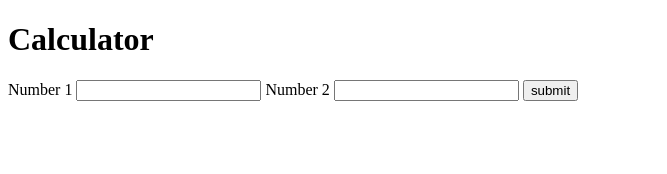
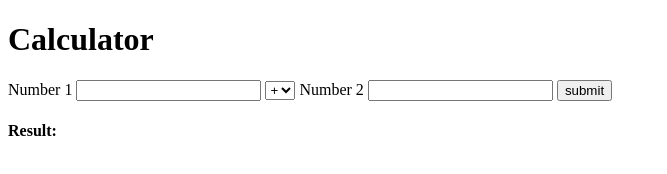
Before and after one commit to Ahmad-Rehman/Assignment-2, a plain HTML site: page Assignment 3/index.html in a window 1280 px wide. Shown: the whole page, without its empty margins (0-667 px from the left). Drawn offline with Linux system fonts and the light colour scheme.

Commit message:
First Commit

```diff
--- a/Assignment 3/index.html
+++ b/Assignment 3/index.html
@@ -12,12 +12,19 @@
         <label for="text" >Number 1</label>
         <input type="text" name="num1"/>
 
+        <select id="operator">
+        <option id="+">+</option>
+        <option id="-">-</option>
+        <option id="*">*</option>
+        <option id="/">/</option>
+        </select>
+
         <label for="text">Number 2</label>
         <input type="text" name="num2"/>
 
         <button type="submit">submit</button>
     </div>
-
+        <h4>Result: <span id="result"></span></h4>
     <script src="/script.js"></script>
 </body>
 
--- a/Assignment 3/script.js
+++ b/Assignment 3/script.js
@@ -2,11 +2,7 @@ function calculator(){
 let number1 = document.getElementsByName("num1")[0].value;
 let number2 = document.getElementsByName("num2")[0].value;
 
-let operator = document.getElementById("+").innerHTML
-operator = document.getElementById("-").innerHTML
-
-console.log(operator)
-
+let operator = document.getElementById("operator")[0].value
 let result;
 
 if (operator == '+') {
@@ -22,4 +18,6 @@ else {
     result = number1 / number2;
 }
 
+
+document.getElementById("result").innerHTML = result;
 }
```
